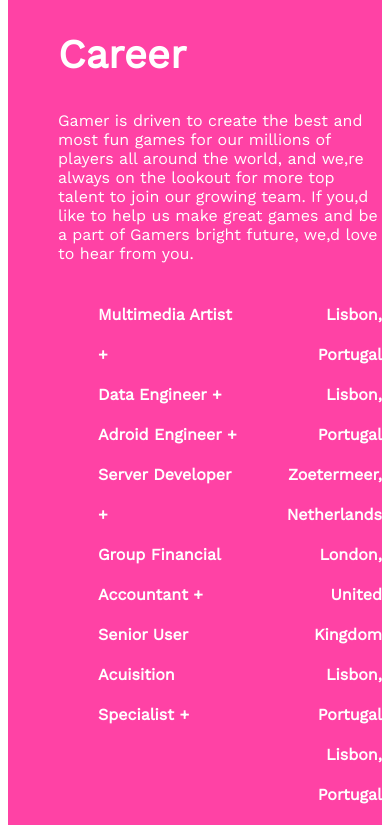
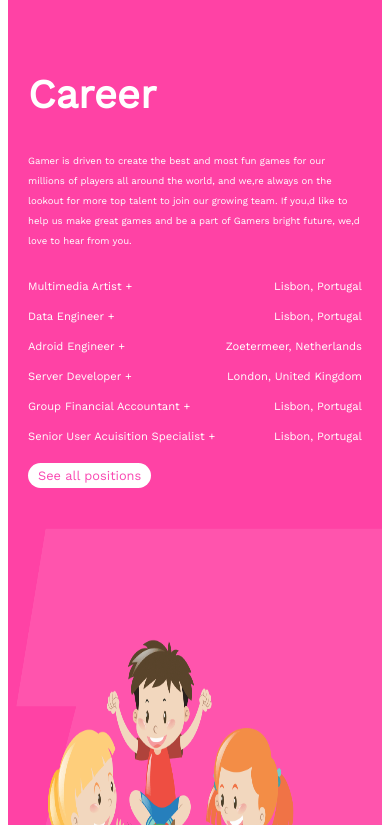
Before and after one commit to robiul421/game-zone-assignment, a plain HTML site: page index.html in a window 390 px wide. Shown: the part 5259-6084 px from the top of the page. Drawn offline with nearby package versions, Linux system fonts and the light colour scheme.

Commit message:
this is final assignment

```diff
--- a/index.css
+++ b/index.css
@@ -365,12 +365,12 @@ background-clip: text;
     display: flex;
     justify-content: center;
     align-items: center;
-    margin: 0px 100px;
-    padding-left: 50PX;
+    margin: 0px 0px;
+
     background: linear-gradient(90deg, #FF42A5 0%, #FF42A5 100%);
  }
  .career-content{
-    padding: 50px 20px;
+    padding: 50px 100px;
  }
  .career-list{
     display: flex;
@@ -392,12 +392,14 @@ font-weight: 700;
     color: #FFF;
 
 font-size: 1rem;
+
  }
  .box2, .box3{
     color: #FFF;
-font-size: 1.25;
-font-weight: 600;
-line-height: 40px;
+font-size: 1.25rem;
+font-weight: 500;
+line-height: 30px;
+
  }
  .box3{
     display: flex;
@@ -421,13 +423,13 @@ padding: 5px 10px;
     .many-items{
 
      background: linear-gradient(90deg, rgba(255, 66, 165, 0.03) 0%, rgba(255, 66, 165, 0.03) 100%);;
-     padding: 80px 150px;
+     padding: 80px 300px;
+     gap: 60px;
+      display: flex;
+      justify-content: center;
+        align-items: center;
+      flex-wrap: wrap;
 
-
-       display: grid;
-       grid-template-columns: repeat(5,1fr);
-      gap: 10px;
-      justify-content: center;
 
     }
 
@@ -435,16 +437,8 @@ padding: 5px 10px;
 
 
 
-    .item:nth-child(n+6){
-       display: flex;
-       justify-content: center;
 
-    }
-    .item{
-        display: flex;
-        align-items: center;
 
-    }
     .item:hover{
         color: #F948B2;
         border: 2px solid #F948B2;
@@ -605,9 +599,33 @@ padding: 5px 10px;
     flex-direction: column;
     margin: 0px;
 }
+
 .career-content{
-    padding: 0px;
+    padding: 40px 0px;
     width: 100%;
+}
+.career-title{
+    padding-left: 20px;
+}
+.box1{
+    font-size: 0.6rem;
+    font-weight: 400;
+    line-height: 20px;
+    padding-right: 20px;
+    padding-left: 20px;
+}
+.box2{
+    font-size: 0.7rem;
+    padding-left: 20px;
+
+}
+.box3{
+    font-size: 0.7rem;
+    padding-right: 20px;
+}
+.career-button{
+    font-size: 0.8rem;
+    margin-left: 20px;
 }
 .career-image{
     width: 100%;
@@ -615,9 +633,8 @@ padding: 5px 10px;
 .many-items{
     display: grid;
     grid-template-columns: repeat(3,1fr);
-    padding-top:  100px;
-    padding-bottom: 100px;
-    gap: 0px;
+   padding: 100px 20px;
+    gap: 5px;
 
 }
 .item img{
@@ -650,8 +667,10 @@ padding: 5px 10px;
 @media  screen and (min-width: 576px ) and (max-width:992px) {
 
     .navbar{
+        flex-direction: column;
 
         width: 100%;
+        height: auto;
 
     }
         .head{
@@ -717,6 +736,11 @@ padding: 5px 10px;
      gap: 40px;
 
     }
+    .many-items{
+        padding: 60px 100px;
+        display: grid;
+        grid-template-columns: repeat(3, 1fr);
+    }
     .footer{
         padding: 40px 100px;
     }
--- a/index.html
+++ b/index.html
@@ -165,34 +165,33 @@
             <div class="career-list">
 
  <div class="box2">
-                <ul>
 
-                 <li>Multimedia Artist +
+        <p>
+             Multimedia Artist + <br>
+             Data Engineer + <br>
+             Adroid Engineer + <br>
+             Server Developer + <br>
+             Group Financial Accountant + <br>
+             Senior User Acuisition Specialist + <br>
+        </p>
 
 
 
-
-                    </li>
-                 <li>Data Engineer +</li>
-                 <li>Adroid Engineer +</li>
-                 <li>Server Developer +</li>
-                 <li>Group Financial Accountant +</li>
-                 <li> Senior User Acuisition Specialist +</li>
-
-                </ul>
 
 
              </div>
              <div class="box3">
 
-                 <ul>
-                     <li>Lisbon, Portugal </li>
-                     <li> Lisbon, Portugal</li>
-                     <li>  Zoetermeer, Netherlands</li>
-                     <li>London, United Kingdom</li>
-                     <li>Lisbon, Portugal</li>
-                     <li>Lisbon, Portugal</li>
-                 </ul>
+                 <p>
+                    Lisbon, Portugal <br>
+                     Lisbon, Portugal <br>
+                      Zoetermeer, Netherlands <br>
+                     London, United Kingdom <br>
+                     Lisbon, Portugal <br>
+                     Lisbon, Portugal <br>
+                 </p>
+
+
              </div>
             </div>
 
```
